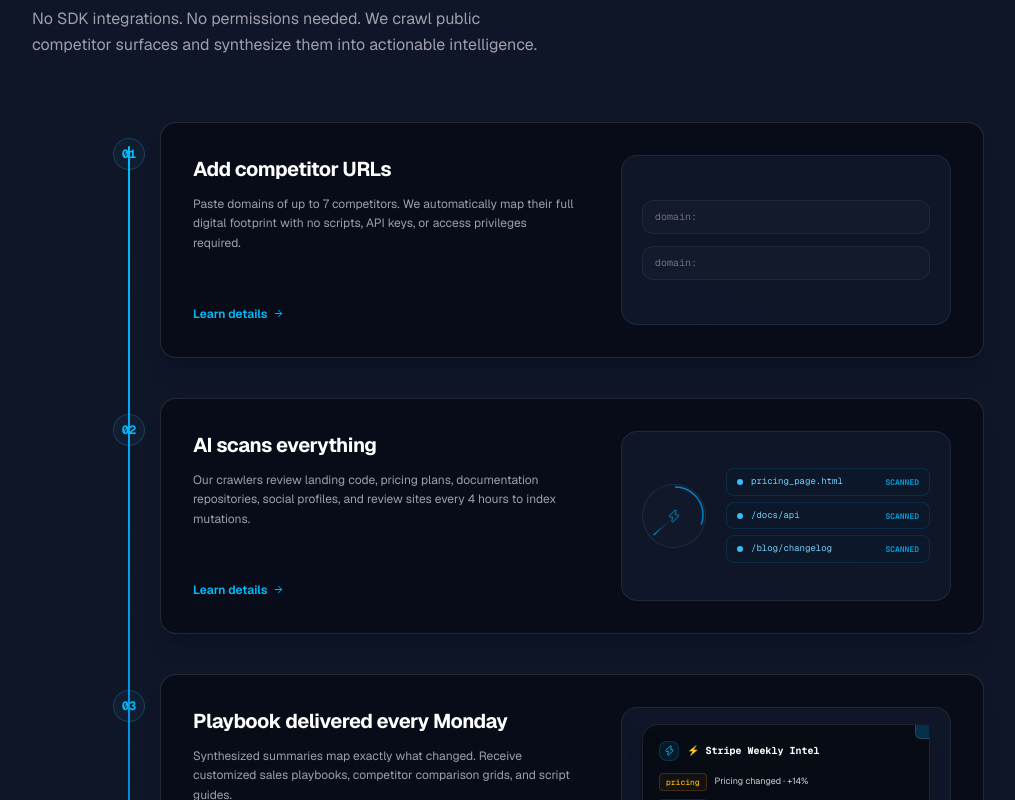
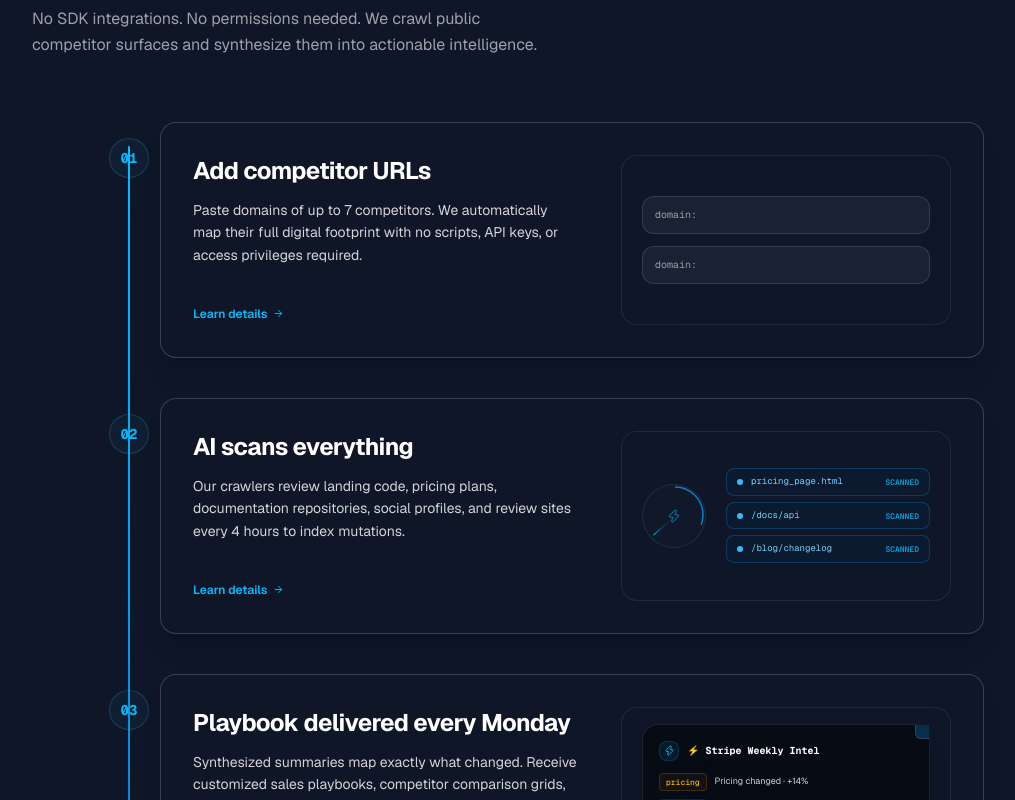
Before and after one commit to IManss-ai/competitor-analyzer, a Next.js app in the folder frontend/: page / in a window 1280 px wide. Shown: the part 1340-2140 px from the top of the page, without its empty margins (96-1111 px from the left). Built offline with nearby package versions, Linux system fonts and the light colour scheme.

Commit message:
style(design): improve how-it-works readability — brighter text, solid card bg, larger step numbers, visible mockup borders

```diff
--- a/frontend/src/components/ui/how-it-works-panels.tsx
+++ b/frontend/src/components/ui/how-it-works-panels.tsx
@@ -105,8 +105,8 @@ function PanelOneMockup({ isHovered }: { isHovered: boolean }) {
     <div className="w-full h-full flex flex-col justify-center p-5 bg-[var(--surface-raised)] border border-white/[0.08] rounded-xl relative overflow-hidden">
       <div className="space-y-3 relative z-10">
         {/* Row 1 */}
-        <div className="flex items-center gap-2 bg-white/[0.02] border border-white/[0.06] rounded-lg px-3 py-2">
-          <span className="text-[10px] text-zinc-500 font-mono">domain:</span>
+        <div className="flex items-center gap-2 bg-white/[0.05] border border-white/[0.12] rounded-lg px-3 py-2.5">
+          <span className="text-[10px] text-zinc-400 font-mono">domain:</span>
           <div className="flex-1 flex items-center text-xs text-white font-mono min-h-[16px]">
             {text1}
             {isHovered && !showCheck1 && (
@@ -132,8 +132,8 @@ function PanelOneMockup({ isHovered }: { isHovered: boolean }) {
         </div>
 
         {/* Row 2 */}
-        <div className="flex items-center gap-2 bg-white/[0.02] border border-white/[0.06] rounded-lg px-3 py-2">
-          <span className="text-[10px] text-zinc-500 font-mono">domain:</span>
+        <div className="flex items-center gap-2 bg-white/[0.05] border border-white/[0.12] rounded-lg px-3 py-2.5">
+          <span className="text-[10px] text-zinc-400 font-mono">domain:</span>
           <div className="flex-1 flex items-center text-xs text-white font-mono min-h-[16px]">
             {text2}
             {isHovered && showCheck1 && !showCheck2 && (
@@ -264,8 +264,8 @@ function PanelTwoMockup({ isHovered }: { isHovered: boolean }) {
               key={url}
               className={`flex items-center gap-2 px-2.5 py-1.5 rounded-md border transition-all duration-200 ${
                 isScanned
-                  ? 'bg-sky-950/10 border-sky-500/15 text-sky-300'
-                  : 'bg-white/[0.01] border-white/[0.03] text-zinc-500'
+                  ? 'bg-sky-950/20 border-sky-500/25 text-sky-300'
+                  : 'bg-white/[0.04] border-white/[0.10] text-zinc-400'
               }`}
             >
               <motion.span
@@ -424,7 +424,7 @@ export default function HowItWorksPanels() {
                     backgroundColor: isHovered ? '#040a18' : 'rgba(56, 189, 248, 0.05)',
                   }}
                   transition={{ type: 'spring', stiffness: 300, damping: 20 }}
-                  className="w-7 h-7 md:w-8 md:h-8 rounded-full border bg-[#040812] flex items-center justify-center text-[10px] md:text-xs font-mono font-bold text-sky-400"
+                  className="w-8 h-8 md:w-10 md:h-10 rounded-full border bg-[#040812] flex items-center justify-center text-xs md:text-sm font-mono font-bold text-sky-400"
                 >
                   {step.n}
                 </motion.div>
@@ -435,15 +435,15 @@ export default function HowItWorksPanels() {
                 variants={cardHoverVariants}
                 whileHover="hover"
                 initial="rest"
-                className="flex-1 grid md:grid-cols-[1.2fr_1fr] bg-[var(--surface-base)]/80 border border-white/[0.12] rounded-xl p-6 md:p-8 gap-6 md:gap-8 hover:border-white/[0.22] shadow-xl transition-all duration-300 cursor-pointer"
+                className="flex-1 grid md:grid-cols-[1.2fr_1fr] bg-[var(--surface-raised)] border border-white/[0.18] rounded-xl p-6 md:p-8 gap-6 md:gap-8 hover:border-sky-500/30 shadow-xl transition-all duration-300 cursor-pointer"
               >
                 {/* Left card content */}
                 <div className="flex flex-col justify-between">
                   <div>
-                    <h3 className="text-lg md:text-xl font-bold text-white mb-3 tracking-tight">
+                    <h3 className="text-xl md:text-2xl font-bold text-white mb-3 tracking-tight">
                       {step.title}
                     </h3>
-                    <p className="text-zinc-400 text-xs leading-relaxed md:max-w-sm">
+                    <p className="text-zinc-300 text-sm leading-relaxed md:max-w-sm">
                       {step.body}
                     </p>
                   </div>
```
